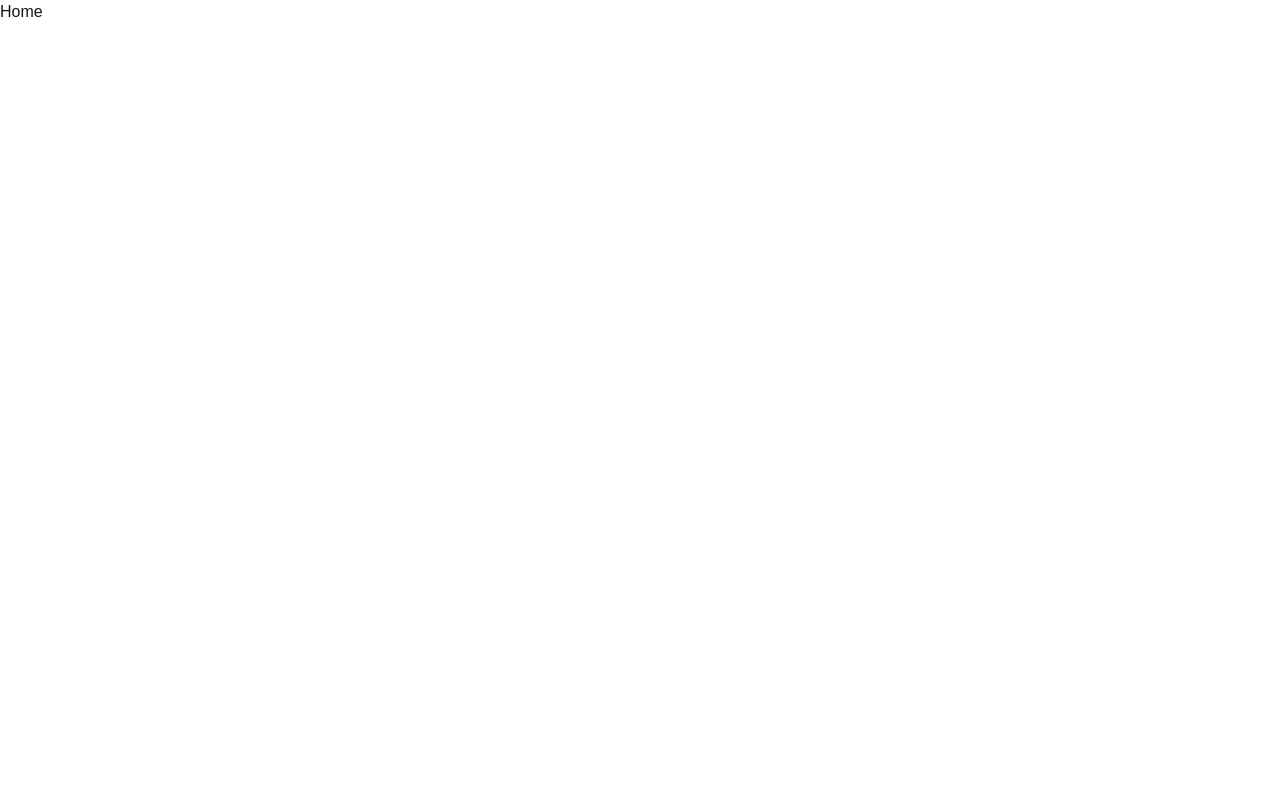
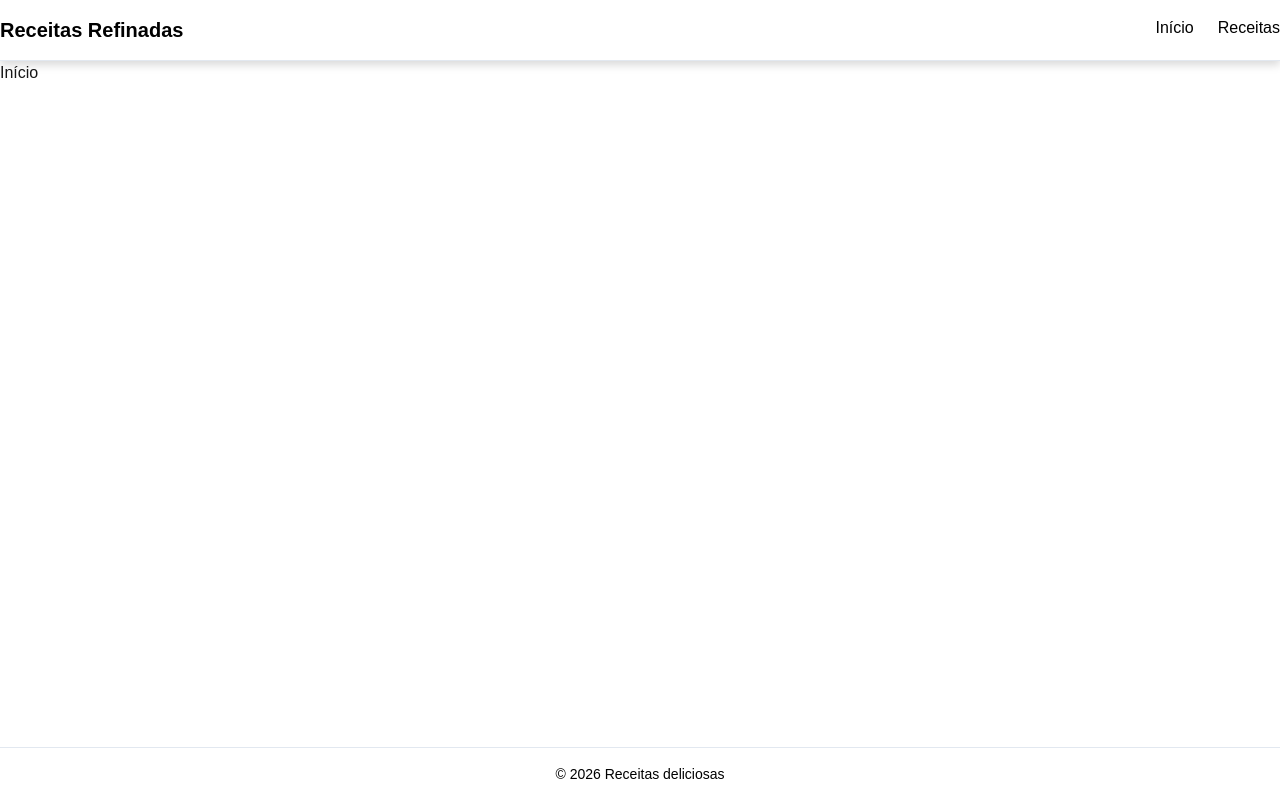
Before and after one commit to gsouza2313/receitas, a Next.js app: page / in a window 1280 px wide. Built offline with nearby package versions, Linux system fonts and the light colour scheme.

Commit message:
footer.tsx header.tsx e home configuradas

```diff
--- a/package.json
+++ b/package.json
@@ -8,6 +8,7 @@
     "start": "next start"
   },
   "dependencies": {
+    "components": "^0.1.0",
     "next": "16.3.1",
     "react": "19.2.8",
     "react-dom": "19.2.8"
--- a/src/app/layout.tsx
+++ b/src/app/layout.tsx
@@ -1,6 +1,8 @@
 import type { Metadata } from "next";
 import { Inter } from "next/font/google";
 import "./globals.css";
+import Header from "@/components/Header";
+import Footer from "@/components/Footer";
 
 const inter = Inter({
   variable: "--inter",
@@ -12,13 +14,20 @@ export const metadata: Metadata = {
   description: "Site de receitas",
 };
 
-export default function RootLayout({ children }: LayoutProps<"/">) {
+export default function RootLayout({
+  children,
+}: Readonly<{
+  children: React.ReactNode;
+}>) {
   return (
-    <html
-      lang="pt-br"
-      className={`${inter.variable} h-full antialiased`}
-    >
-      <body className="min-h-full flex flex-col">{children}</body>
+    <html lang="pt-BR">
+      <body
+        className={`${inter.variable} antialiased min-h-screen flex flex-col`}
+      >
+        <Header />
+        {children}
+        <Footer />
+      </body>
     </html>
   );
 }
--- a/src/app/page.tsx
+++ b/src/app/page.tsx
@@ -2,8 +2,8 @@ import Image from "next/image";
 
 export default function Home() {
   return (
-    <div>
-      <h1>Home</h1>
-    </div>
+    <main className="flex-grow">
+      <h1>Início</h1>
+    </main>
   );
 }
--- /dev/null
+++ b/src/components/Footer.tsx
@@ -0,0 +1,9 @@
+export default function Footer() {
+  return (
+    <footer className="w-full bg-white text-black py-4 border-t border-slate-200">
+      <div className="container mx-auto text-center text-sm">
+        © {new Date().getFullYear()} Receitas deliciosas
+      </div>
+    </footer>
+  )
+}
--- /dev/null
+++ b/src/components/Header.tsx
@@ -0,0 +1,19 @@
+import Link from "next/link";
+
+export default function Header() {
+  return (
+    <header className="w-full bg-white text-black py-4 border-b border-slate-200 drop-shadow-lg">
+      <div className="flex justify-between container mx-auto">
+        <Link className="text-xl font-bold hover:scale-105 transition-all" href="/">Receitas Refinadas</Link>
+        <nav className="flex gap-6">
+          <Link className="hover:text-orange-500 transition-colors" href="/">
+            Início
+          </Link>
+          <Link className="hover:text-orange-500 transition-colors" href="/receitas">
+            Receitas
+          </Link>
+        </nav>
+      </div>
+    </header>
+  )
+}
```
Also changed, not shown: 1 other file (tests, documents, lock files or other folders).
